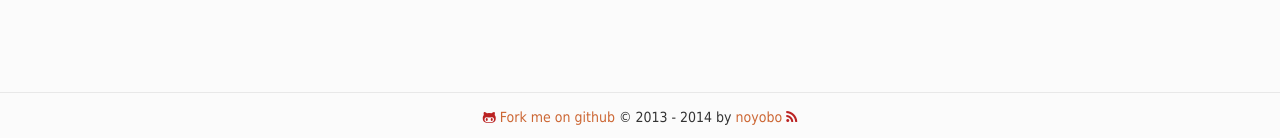
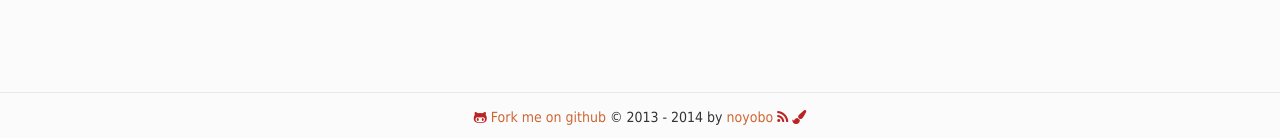
Before and after one commit to noyobo/noyobo.github.com, a Jekyll site: the page built from about.md, in a window 1280 px wide. Shown: the part 759-897 px from the top of the page. Built offline with Jekyll 4.4.1, drawn with Linux system fonts in a browser that asks for light colours; nearby versions of some CDN libraries; Markdown is read by kramdown in place of the engine named in the settings.

Commit message:
Update footer.html

```diff
--- a/_includes/footer.html
+++ b/_includes/footer.html
@@ -2,8 +2,8 @@
     <div class="wrap">
         <div class="fonter-content">
             <a href="https://github.com/noyobo/noyobo.github.com"><i class="fa fa-github-alt"></i> Fork me on github</a> © 2013 - 2014 by <a href="http://github.com/noyobo">noyobo</a> <a href="/rss"><i class="fa fa-rss"></i></a>
+            <a href="https://github.com/noyobo/noyobo.github.com/new/master/_posts"><i class="fa fa-paint-brush"></i></a>
         </div>
     </div>
-    <div class="scroll-top"><i class="fa fa-arrow-circle-up"></i>
-    </div>
+    <div class="scroll-top"><i class="fa fa-arrow-circle-up"></i></div>
 </footer>
```
